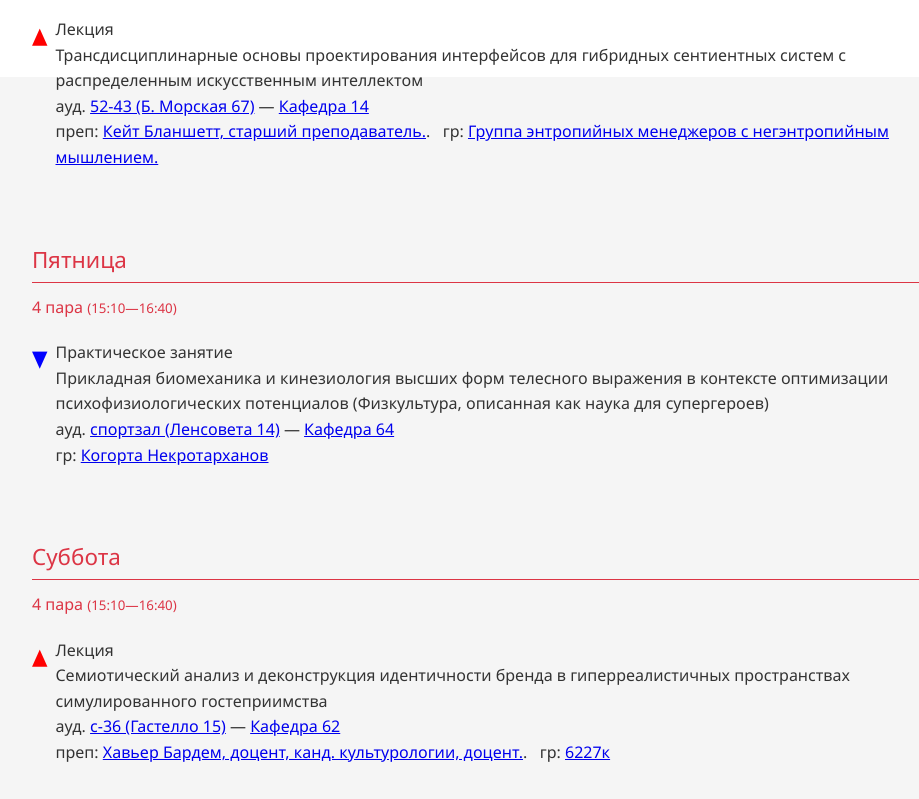
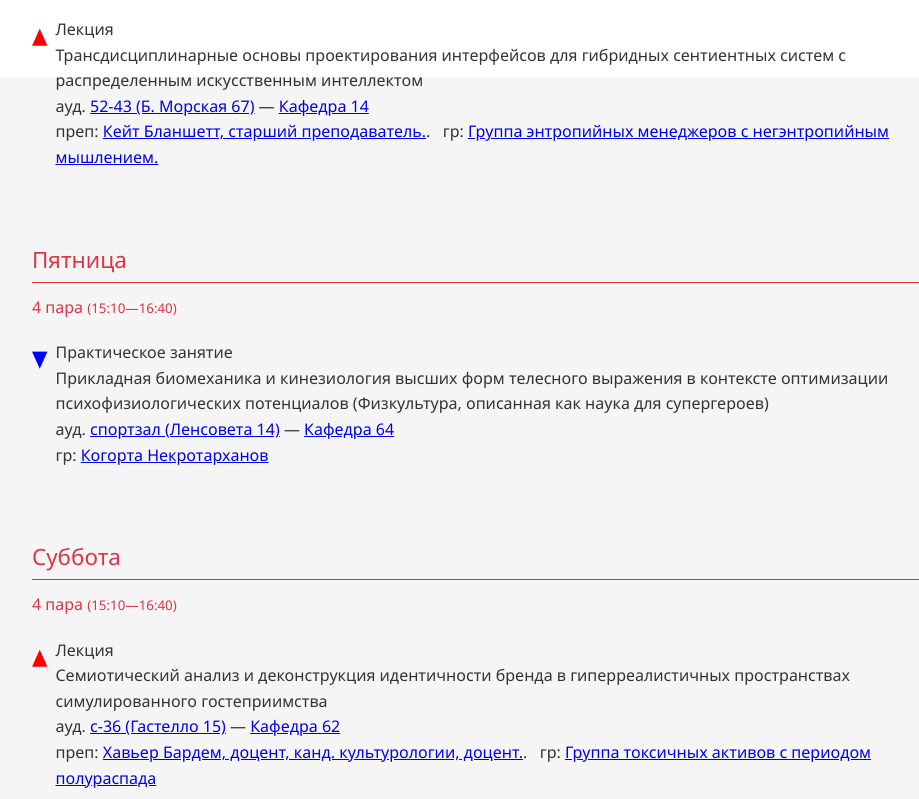
Before and after one commit to spb-guap/spb-guap.github.io, a website with bundled scripts: page rasp/index.html in a window 1280 px wide. Shown: the part 803-1602 px from the top of the page, without its empty margins (160-1079 px from the left). Before the commit the page ends 1577 px from the top, so only its background shows below. Built offline with nearby package versions, Linux system fonts and the light colour scheme.

Commit message:
Adjust the group name

```diff
--- a/rasp/index.html
+++ b/rasp/index.html
@@ -124,7 +124,7 @@
                         ауд. <a href="?ad=158">с-36&nbsp;(Гастелло 15)</a>
                         —&nbsp;<a href="?ch=21">Кафедра 62</a><br>
                         преп:&nbsp;<a class="" href="?pr=3043">Хавьер Бардем, доцент, канд. культурологии, доцент.</a>.&nbsp;&nbsp;
-                        гр:&nbsp;<a class="" href="?gr=6333">6227к</a>
+                        гр:&nbsp;<a class="" href="?gr=6333">Группа токсичных активов с периодом полураспада</a>
                     </div>
                 </div>
             </div>
```
